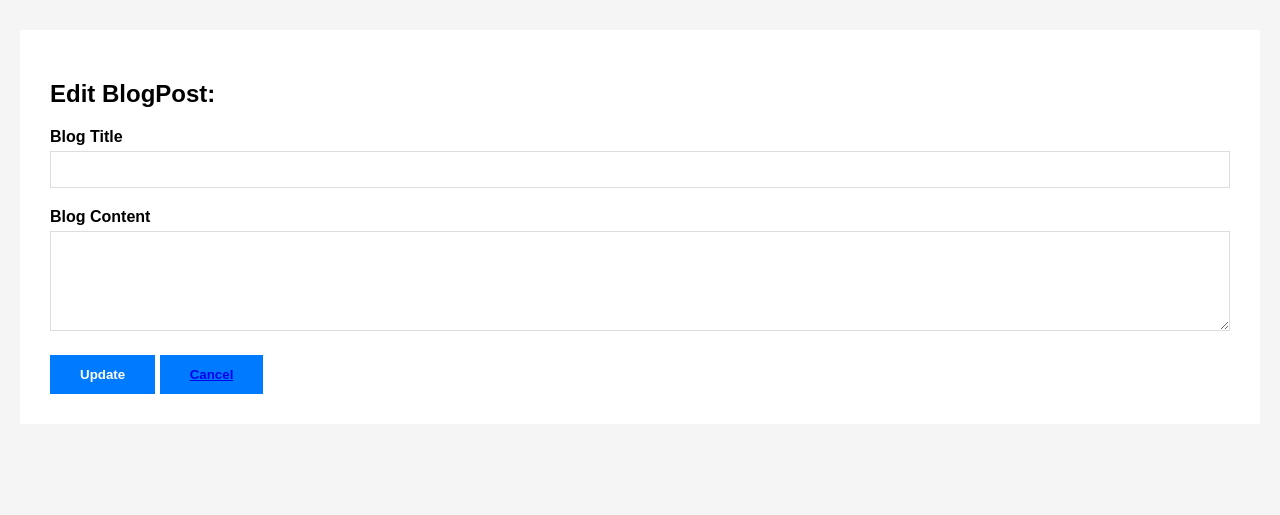
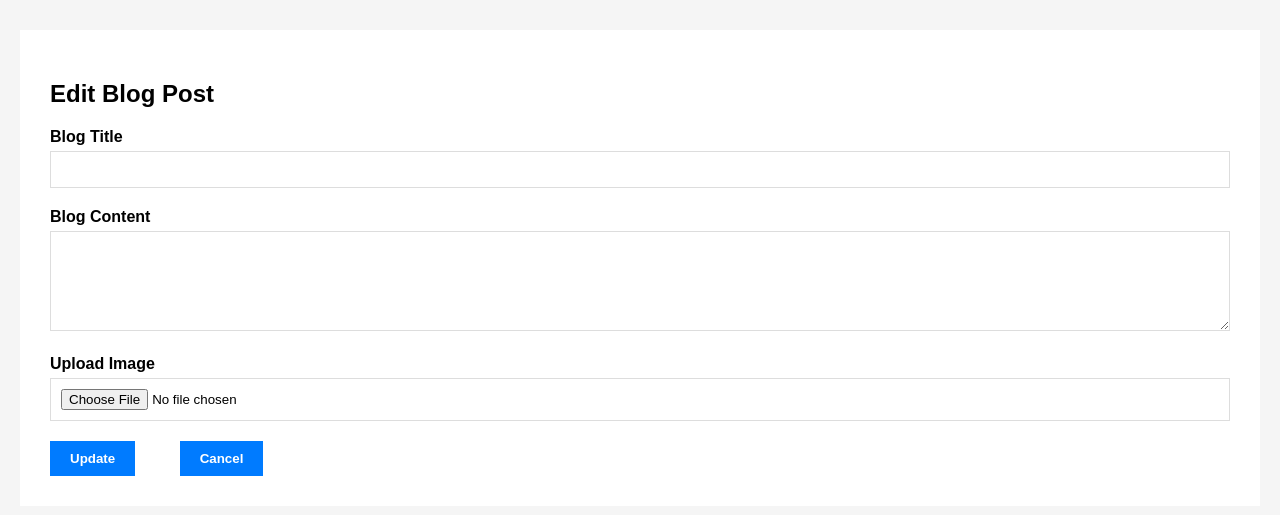
Before and after one commit to RishabhDhawad/BlogPost, a Flask app: template templates/edit.html in a window 1280 px wide. Shown: the part 68-583 px from the top of the page. Run offline with Flask 3, Linux system fonts and the light colour scheme; the template is opened without the code that fills it, so the values that code supplies are empty.

Commit message:
Added: edit image functionality

```diff
--- a/app.py
+++ b/app.py
@@ -1,7 +1,9 @@
 import os
+from multiprocessing.spawn import old_main_modules
+
 import pytz
 from datetime import datetime, timezone
-from flask import Flask, render_template, request, redirect, url_for, flash
+from flask import Flask, render_template, request, redirect, url_for, flash, current_app
 from flask_sqlalchemy import SQLAlchemy
 from werkzeug.utils import secure_filename
 from dotenv import load_dotenv
@@ -83,6 +85,14 @@ def delete_post(id):
     post_to_delete = Blog.query.get_or_404(id)
 
     try:
+        # Delete photo from the static folder
+        if post_to_delete.image_filename:
+            # join (static folder path, the uploads directory, and the image filename).
+            photo_path = os.path.join(current_app.static_folder, 'uploads', post_to_delete.image_filename)
+            if os.path.exists(photo_path):
+                os.remove(photo_path)
+
+        # Delete the blog post from the database
         db.session.delete(post_to_delete)
         db.session.commit()
 
@@ -90,8 +100,9 @@ def delete_post(id):
         flash('Blog Post Was Deleted!')
         return redirect(url_for('listblogs'))
 
-    except:
-        flash("Oops there is some probleem deleting posts")
+    except Exception as e:
+        print(f"Error deleting post: {e}")
+        flash("Oops there is some problem deleting posts")
         return redirect(url_for('listblogs'))
 
 
@@ -102,7 +113,32 @@ def edit_blog(id):
     if request.method == 'POST':
         blog.title = request.form['title']
         blog.body = request.form['body']
-        # blog.image_filename = request.files['image_filename']
+
+        # Edit Image
+        file = request.files.get('file') # Getting the uploaded file
+        if file and file.filename:  # Checking if a new file is uploaded
+            # Delete the old image if exists
+            if blog.image_filename:
+                old_photo_path = os.path.join(current_app.static_folder, 'uploads', blog.image_filename)
+                if os.path.exists(old_photo_path):
+                    os.remove(old_photo_path)
+
+            # Save the new image
+            new_filename = secure_filename(file.filename)
+            file_path = os.path.join(app.config['UPLOAD_FOLDER'], new_filename)
+            file.save(file_path)
+            blog.image_filename = new_filename # Update the blog's image filename
+
+        # Remove existing Image (Optional)
+        elif 'remove_image' in request.form:
+            if blog.image_filename:
+                old_photo_path = os.path.join(current_app.static_folder, 'uploads', blog.image_filename)
+                if os.path.exists(old_photo_path):
+                    os.remove(old_photo_path)
+                blog.image_filename = None
+
+
+        # Commit the changes to the database
         db.session.commit()
         flash('blog post updated successfully')
         return redirect(url_for('listblogs'))
--- a/templates/edit.html
+++ b/templates/edit.html
@@ -35,25 +35,24 @@
         min-height: 100px;
     }
 
-    .submit-btn {
+    .btn {
         background-color: #007bff;
         color: white;
-        padding: 12px 30px;
+        padding: 10px 20px;
         border: none;
         font-weight: bold;
-    }
-    .cancel-btn {
-        background-color: #007bff;
-        color: white;
-        padding: 12px 30px;
-        border: none;
-        font-weight: bold;
+        cursor: pointer;
+        margin-right: 20px;
     }
 </style>
 
-<h2>Edit BlogPost: </h2>
+<script>
+    var listBlogsUrl = "{{ url_for('listblogs') }}";
+</script>
 
-<form method="POST">
+<h2>Edit Blog Post</h2>
+
+<form method="POST" enctype="multipart/form-data">
     <div class="form-group">
         <label for="title">Blog Title</label>
         <input id="title" name="title" required type="text" value="{{ blog.title }}">
@@ -64,9 +63,14 @@
         <textarea id="body" name="body" required>{{ blog.body }}</textarea>
     </div>
 
-    <button class="submit-btn" type="submit">Update</button>
-    <button class="cancel-btn" type="submit">
-        <a href="{{ url_for('listblogs') }}">Cancel</a>
-    </button>
+    <div class="form-group">
+        <label for="image">Upload Image</label>
+        <input type="file" id="image" name="file" accept="image/*">
+    </div>
+
+    <div>
+        <button class="btn" type="submit">Update</button>
+        <button class="btn" type="button" style="margin-left: 20px;" onclick="location.href=listBlogsUrl">Cancel</button>
+    </div>
 </form>
 {% endblock %}
```
Also changed, not shown: templates/detail.html (+11 -0 lines), templates/listblogs.html (+4 -15 lines), static/uploads/Rishabh_Linkedins_Banner_2.png (deleted), static/uploads/download.jpeg (deleted).
